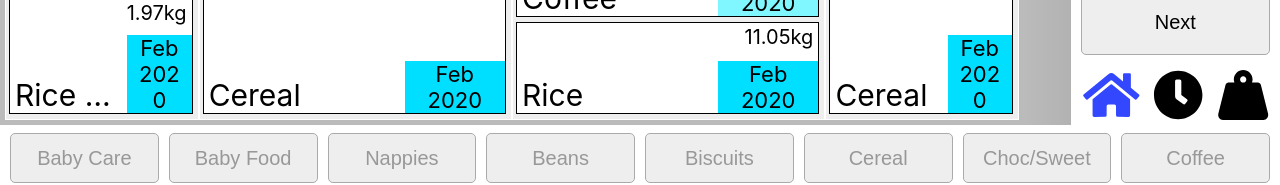
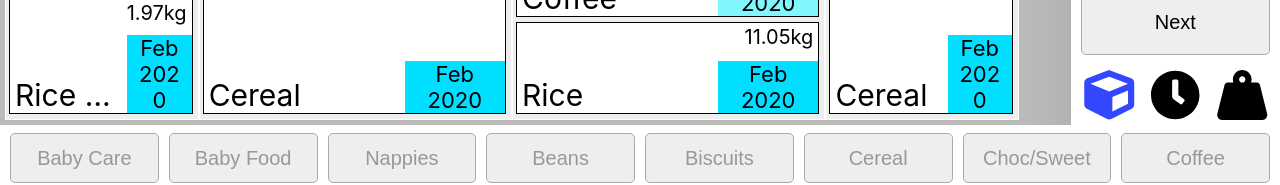
Before and after one commit to Kacper-Lubisz/TrayMaster, a React (Create React App) app: page / in a window 1280 px wide. Shown: the part 375-560 px from the top of the page. Built offline with nearby package versions, Linux system fonts and the light colour scheme.

Commit message:
Resolve #50 and #54

```diff
--- a/src/pages/ShelfViewPage.tsx
+++ b/src/pages/ShelfViewPage.tsx
@@ -22,12 +22,12 @@ import {
     faArrowRight as rightArrow,
     faArrowUp as upArrow,
     faCheckCircle as tickSolid,
-    faClock,
+    faClock as expiryIcon,
     faCommentAlt,
+    faCube as categoryIcon,
     faEraser,
-    faHome,
     faTimes as cross,
-    faWeightHanging
+    faWeightHanging as weightIcon
 } from "@fortawesome/free-solid-svg-icons";
 
 import {faCheckCircle as tickRegular} from "@fortawesome/free-regular-svg-icons";
@@ -715,9 +715,9 @@ class ShelfViewPage extends React.Component<RouteComponentProps & ShelfViewProps
                             // enabled = possibleMoveDirections.nextTray
                         ]}
                         keyboards={[
-                            {name: "category", icon: faHome},
-                            {name: "expiry", icon: faClock},
-                            {name: "weight", icon: faWeightHanging}
+                            {name: "category", icon: categoryIcon},
+                            {name: "expiry", icon: expiryIcon},
+                            {name: "weight", icon: weightIcon}
                         ]}
                         keyboardSwitcher={this.switchKeyboard.bind(this)}
                         showKeyboardSwitcher={!this.state.isEditShelf}
--- a/src/styles/mainmenu.scss
+++ b/src/styles/mainmenu.scss
@@ -40,6 +40,7 @@
   border-radius: 10px;
   border: 1px solid #bbbbbb;
   padding: 20px;
+  cursor: pointer;
 
   .alert-header {
     display: flex;
```
